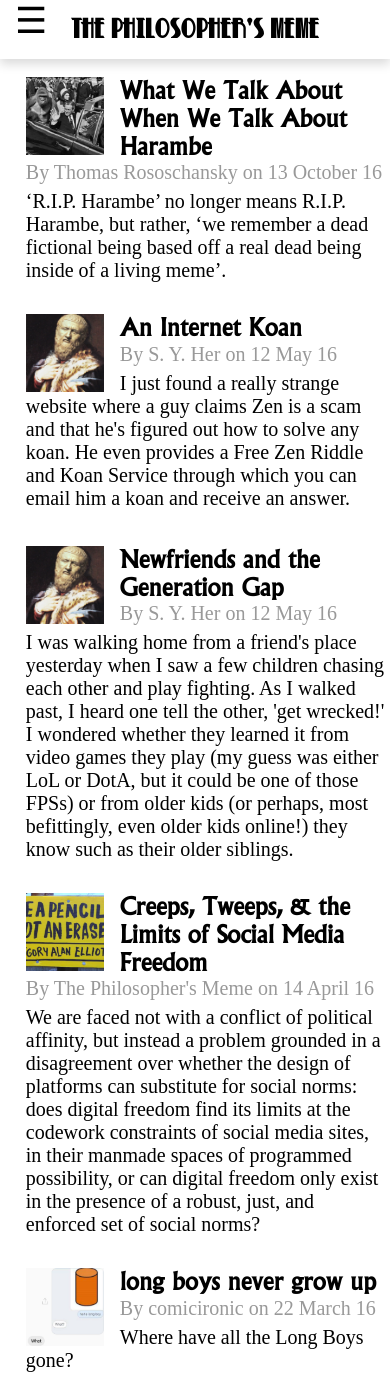
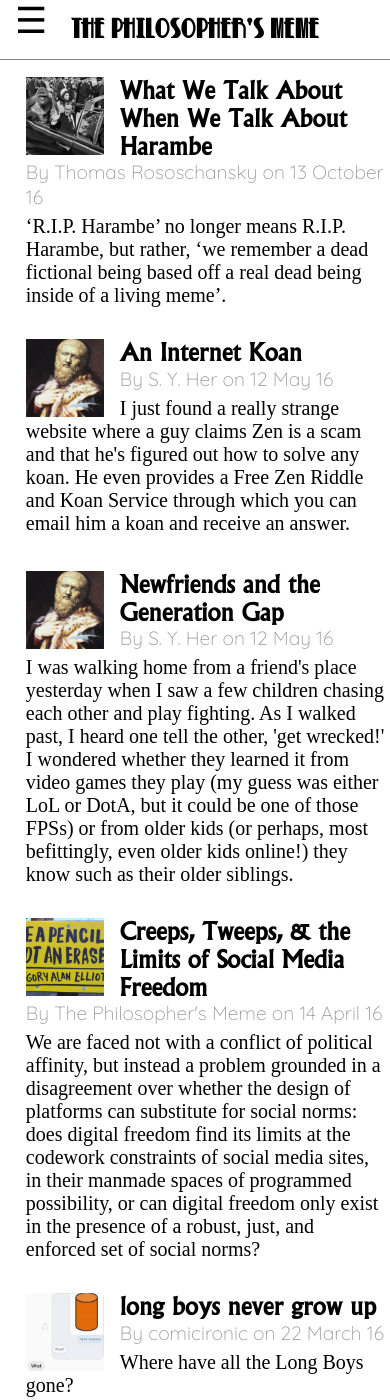
Before and after one commit to FraserThompson/PhilosophersMeme, a Jekyll site: the page built from index.html, in a window 390 px wide and 1400 px high. Built offline with Jekyll 4.4.1, drawn with Linux system fonts in a browser that asks for light colours; nearby versions of some CDN libraries; some web fonts are replaced; library files that are not in the unit come from our copies; the list of posts is cut into pages by our own code.

Commit message:
changes in mobile header, related post fonts, footer img hover color

```diff
--- a/_includes/facebook-links-footer.html
+++ b/_includes/facebook-links-footer.html
@@ -1,4 +1,4 @@
-<li class="pure-menu-item"><a class="pure-menu-link large" href="https://www.facebook.com/thephilosophersmeme/" title="Facebook Page"><img src="/assets/img/nav/facebook.svg" alt="Facebook"> Like TPM on Facebook</a></li>
-<li class="pure-menu-item"><a class="pure-menu-link large" href="https://www.youtube.com/c/ThePhilosophersMeme" title="Youtube Channel"><img src="/assets/img/nav/youtube.svg" alt="Youtube"> Watch TPM on Youtube</a></li>
-<li class="pure-menu-item"><a class="pure-menu-link large" href="https://www.facebook.com/groups/memetics/" title="Discussion Group"><img src="/assets/img/nav/discussion.svg" alt="Discussion"> Join our Research Group</a></li>
+<li class="pure-menu-item"><a class="pure-menu-link large" href="https://www.facebook.com/thephilosophersmeme/" title="Facebook Page"><img src="/assets/img/nav/facebook.svg" alt="Facebook"> Like TPM on Facebook</a>
+<li class="pure-menu-item"><a class="pure-menu-link large" href="https://www.youtube.com/c/ThePhilosophersMeme" title="Youtube Channel"><img src="/assets/img/nav/youtube.svg" alt="Youtube"> Watch TPM on Youtube</a>
+<li class="pure-menu-item"><a class="pure-menu-link large" href="https://www.facebook.com/groups/memetics/" title="Discussion Group"><img src="/assets/img/nav/discussion.svg" alt="Discussion"> Join our Research Group</a>
 <li class="pure-menu-item"><a class="pure-menu-link large" href="https://www.facebook.com/groups/sophismo/" title="Shitpost Group"><img src="/assets/img/nav/shitpost.svg" alt="Shitpost"> Join our Discussion Group</a></li>
--- a/_includes/facebook-links.html
+++ b/_includes/facebook-links.html
@@ -1,4 +1,4 @@
-<li class="pure-menu-item"><a class="pure-menu-link large" href="https://www.facebook.com/thephilosophersmeme/" title="Facebook Page"><img src="/assets/img/nav/facebook.svg" alt="Facebook"></a></li>
-<li class="pure-menu-item"><a class="pure-menu-link large" href="https://www.youtube.com/c/ThePhilosophersMeme" title="Youtube Channel"><img src="/assets/img/nav/youtube.svg" alt="Youtube"></a></li>
-<li class="pure-menu-item"><a class="pure-menu-link large" href="https://www.facebook.com/groups/memetics/" title="Discussion Group"><img src="/assets/img/nav/discussion.svg" alt="Discussion"></a></li>
-<li class="pure-menu-item"><a class="pure-menu-link large" href="https://www.facebook.com/groups/sophismo/" title="Shitpost Group"><img src="/assets/img/nav/shitpost.svg" alt="Shitpost"></a></li>
+<li class="pure-menu-item"><a class="pure-menu-link large" href="https://www.facebook.com/thephilosophersmeme/" title="Facebook Page"><img src="/assets/img/nav/facebook.svg" alt="Facebook"></a>
+<li class="pure-menu-item"><a class="pure-menu-link large" href="https://www.youtube.com/c/ThePhilosophersMeme" title="Youtube Channel"><img src="/assets/img/nav/youtube.svg" alt="Youtube"></a>
+<li class="pure-menu-item"><a class="pure-menu-link large" href="https://www.facebook.com/groups/memetics/" title="Research Group"><img src="/assets/img/nav/discussion.svg" alt="Discussion"></a>
+<li class="pure-menu-item"><a class="pure-menu-link large" href="https://www.facebook.com/groups/sophismo/" title="Discussion Group"><img src="/assets/img/nav/shitpost.svg" alt="Shitpost"></a></li>
--- a/assets/css/style.scss
+++ b/assets/css/style.scss
@@ -5,15 +5,9 @@
 $post-width: 65%;
 
 @import url(https://fonts.googleapis.com/css?family=Squada+One);
+@import url(https://fonts.googleapis.com/css?family=Abel);
+@import url(https://fonts.googleapis.com/css?family=Quicksand:300);
 
-@font-face {
-	font-family: 'Squada One';
-	src: url(https://fonts.googleapis.com/css?family=Squada+One);
-}
-@font-face {
-    font-family: 'Source Code Pro';
-    src: url(https://fonts.googleapis.com/css?family=Source+Code+Pro);
-}
 @font-face {
     font-family: 'Betty Noir';
     src: url(../fonts/Betty_Noir.ttf);
@@ -43,7 +37,6 @@
     src: url(../fonts/Albertus_MT.ttf);
 }
 
-
 /*---------------------- Global styles ----------------------*/
 body, html {
 	font-family: 'Baramond';
@@ -70,7 +63,7 @@
 }
 
 a:hover {
-    color: #949392;
+    color: #78220D;
 }
 
 a:active {
@@ -89,7 +82,7 @@
 	}
 
 div.caption {
-	font-family: Baramond;
+	font-family: 'Baramond';
 	text-align: center;
 	margin-left: auto;
 	margin-right: auto;
@@ -197,7 +190,6 @@
 	border-top: solid 1px #979797;
 	padding: 1em 0;
 	margin: 1em 1em;
-	// font-family: 'Source Code Pro';
 	text-align: center;
 	// width: 65%;
 }
@@ -231,7 +223,7 @@
 footer img{
 	vertical-align: middle;
 	width: 20px;
-	padding: 5px;
+	padding-right: 5px;
 }
 
 footer nav li div {
@@ -244,23 +236,21 @@
 	text-decoration: none;
 	// padding: 10px 0px;
 	display: block;
-
-}
-footer nav img {
 	-webkit-filter: grayscale(100%); /* Chrome, Safari, Opera */
     filter: grayscale(100%);
 }
-footer nav img:hover {
-	-webkit-filter: grayscale(0%); /* Chrome, Safari, Opera */
-    filter: grayscale(0%);
-}
+
 footer li a:link, footer li a:visited {
 	color: black;
 	text-decoration: none;
+	-webkit-filter: grayscale(100%); /* Chrome, Safari, Opera */
+    filter: grayscale(100%);
 }
 footer li a:hover, footer li a:active {
 	color: #78220D;
 	text-decoration: none;
+	-webkit-filter: grayscale(0%); /* Chrome, Safari, Opera */
+    filter: grayscale(0%);
 }
 
 /*---------------------- Post preview styles ----------------------*/
@@ -271,6 +261,7 @@
 
 .post-preview-meta {
 	color: #999;
+	font-family: 'Abel';
 }
 
 .post-preview-meta .tag {
@@ -315,8 +306,13 @@
 		font-family: 'Squada One';
 		font-size: 30px;
 	}
-	h3 {display: inline-block;}
-
+	h3 {
+		display: inline-block;
+		margin-bottom: 0px;
+	}
+	p.post-preview-meta {
+		font-size: 1rem;
+	}
 
 }
 
@@ -345,8 +341,9 @@
 	text-align: left;
 }
 p.post-preview-meta {
-	font-family: 'Baramond';
+	font-family: 'Quicksand';
 	font-weight: 100;
+	font-size: 1.2rem;
 	margin: 0px;
 	padding-bottom: 5px;
 }
@@ -366,7 +363,7 @@
 	font-size: 20px;
 }
 .post-preview-meta .tag {
-	font-family: 'Source Code Pro';
+	font-family: 'Abel';
 	font-weight: 100;
 	border-radius: 15px;
 	background-color: #C5D1DF;
@@ -483,7 +480,8 @@
 	header.nav-container {
 		// padding-bottom: 10px;
 		margin-bottom: 10px;
-		box-shadow: 0 5px 10px 0 rgba(0,0,0,0.15);
+		// box-shadow: 0 5px 10px 0 rgba(0,0,0,0.15);
+		border-bottom: 1px gray solid;
 		position: fixed;
 		top: 0px;
 		z-index: 10000;
@@ -500,8 +498,15 @@
 	.pure-menu-horizontal .pure-menu-item, .pure-menu-horizontal .pure-menu-heading, .pure-menu-horizontal .pure-menu-separator {
 		display: block;
 	}
-	.pure-menu-link:nth-of-type(6) {
+	a.pure-menu-link.large {
 		display: inline-block;
+	}
+	li.pure-menu-item{
+		display: inline-block;
+	}
+	header .pure-menu-item:nth-of-type(5), header .pure-menu-item:nth-of-type(6), header .pure-menu-item:nth-of-type(7), header .pure-menu-item:nth-of-type(8) {
+		display: inline-block;
+		padding: 5px 10px;
 	}
 	#toggleNav {
 		display: inline-block;
@@ -520,6 +525,7 @@
 		position: absolute;
 		top: 60px;
 		left: 0px;
+		width: 100%;
 	}
 	.pure-menu-heading {
 		img {
@@ -552,9 +558,7 @@
 			height: 100px;
 		}
 	}
-	div.resp-sharing-button {
-		margin-bottom: 5px;
-	}
+
 	/*---------------------- Footer ----------------------*/
 	footer li:nth-of-type(1) {
 	text-align: left;
@@ -627,6 +631,7 @@
   font-weight: bold;
   font-size: 14px;
   color: white;
+  margin-bottom: 5px;
 }
 
 .resp-sharing-button a {
```
Also changed, not shown: assets/img/nav/youtube.svg.
